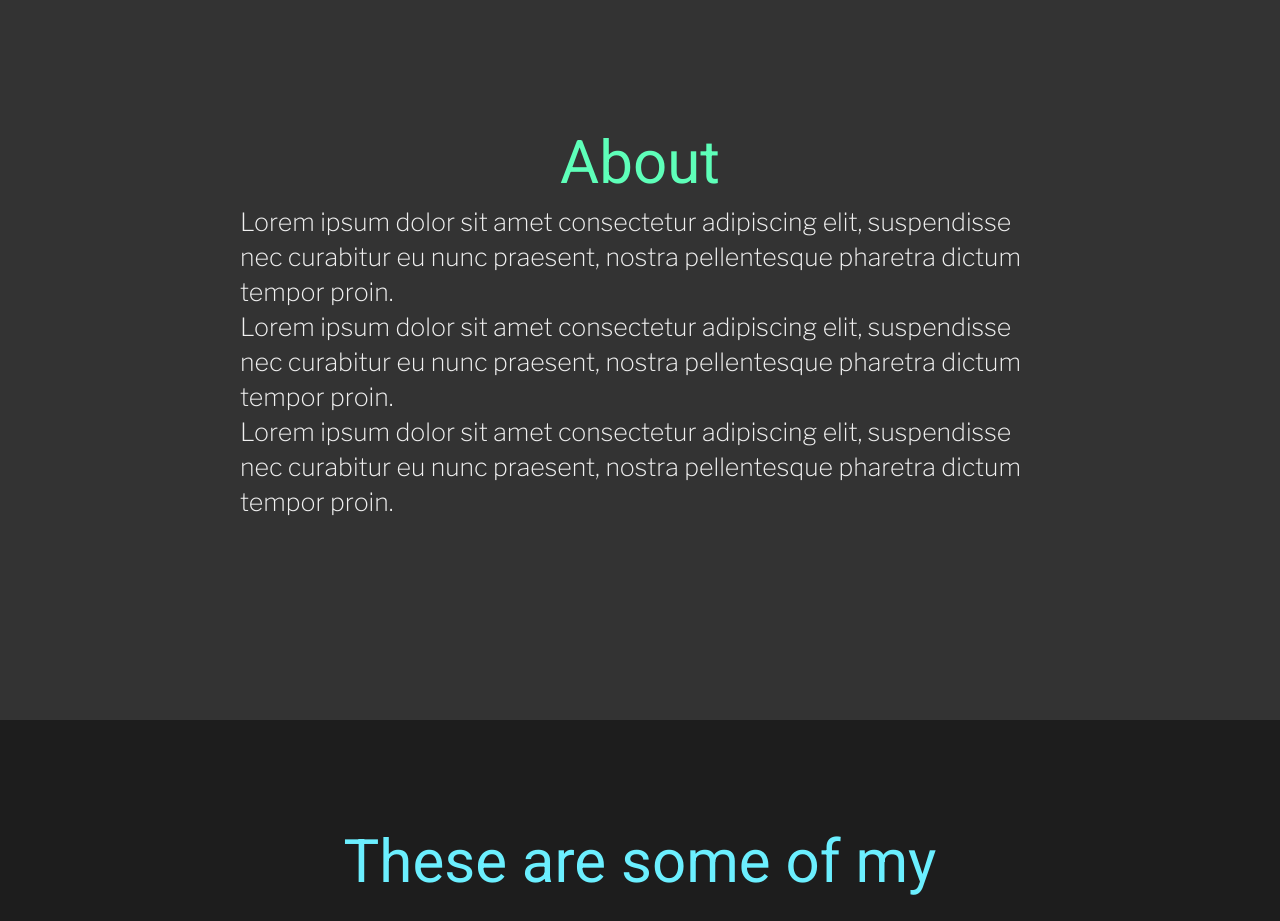
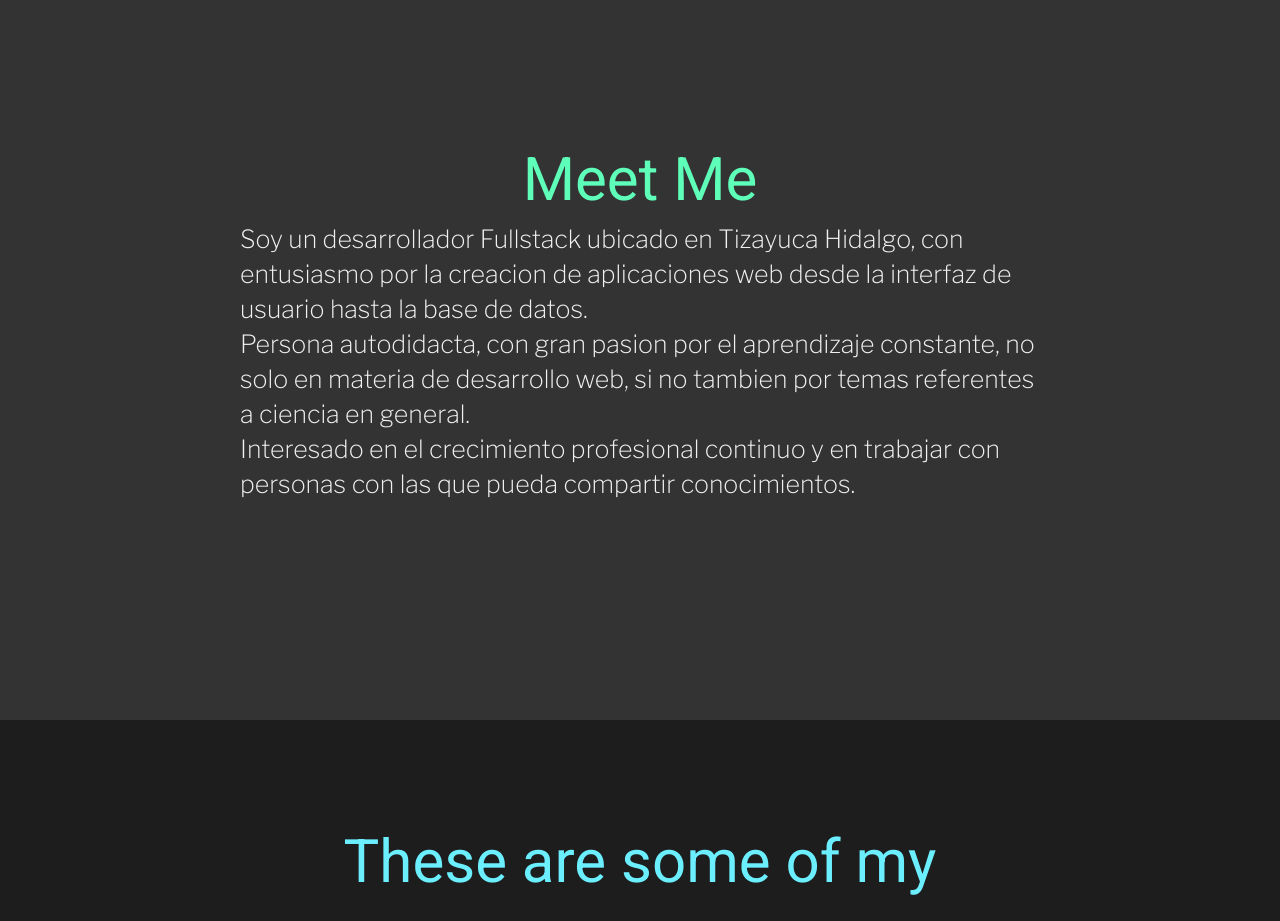
Before and after one commit to Cruz-Flores/personal-portfolio-webpage-fcc, a plain HTML site: page index.html in a window 1280 px wide. Shown: the part 880-1801 px from the top of the page. Drawn offline with nearby package versions, Linux system fonts and the light colour scheme.

Commit message:
added about text

```diff
--- a/index.html
+++ b/index.html
@@ -42,21 +42,20 @@
     <!-- START ABOUT SECTION -->
 
     <section id="about" class="full-page-section info-section about-section">
-      <h2 class="">About</h2>
+      <h2 class="">Meet Me</h2>
       <p>
-        Lorem ipsum dolor sit amet consectetur adipiscing elit, suspendisse nec
-        curabitur eu nunc praesent, nostra pellentesque pharetra dictum tempor
-        proin.
+        Soy un desarrollador Fullstack ubicado en Tizayuca Hidalgo, con
+        entusiasmo por la creacion de aplicaciones web desde la interfaz de
+        usuario hasta la base de datos.
       </p>
       <p>
-        Lorem ipsum dolor sit amet consectetur adipiscing elit, suspendisse nec
-        curabitur eu nunc praesent, nostra pellentesque pharetra dictum tempor
-        proin.
+        Persona autodidacta, con gran pasion por el aprendizaje constante, no
+        solo en materia de desarrollo web, si no tambien por temas referentes a
+        ciencia en general.
       </p>
       <p>
-        Lorem ipsum dolor sit amet consectetur adipiscing elit, suspendisse nec
-        curabitur eu nunc praesent, nostra pellentesque pharetra dictum tempor
-        proin.
+        Interesado en el crecimiento profesional continuo y en trabajar con
+        personas con las que pueda compartir conocimientos.
       </p>
     </section>
 
--- a/styles.css
+++ b/styles.css
@@ -166,7 +166,8 @@ img {
 
 @media (max-width: 650px) {
   .info-section > p {
-    text-align: center;
+    padding: 0px 2rem;
+    font-weight: 300;
   }
 }
 
```
